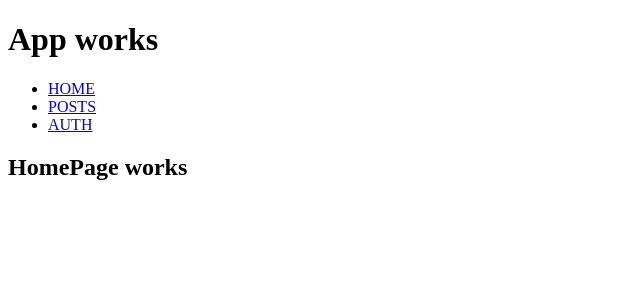
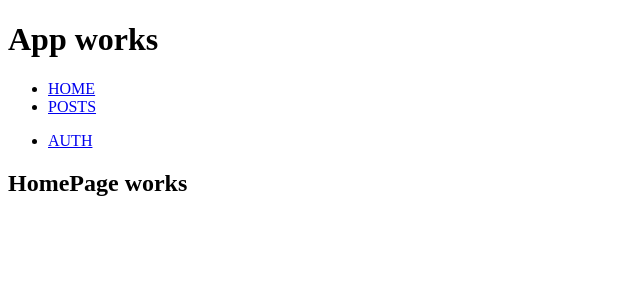
Before and after one commit to costaline/posts-firebase, a React app: page / in a window 1280 px wide. Shown: the top 300 px of the page, without its empty margins (0-640 px from the left). Built offline with nearby package versions, Linux system fonts and the light colour scheme.

Commit message:
update navbar

```diff
--- a/src/app/components/navbar/navbar.jsx
+++ b/src/app/components/navbar/navbar.jsx
@@ -2,6 +2,7 @@ import React from "react";
 import { NavLink } from "react-router-dom";
 import { connect } from "react-redux";
 import { bindActionCreators } from "redux";
+import PropTypes from "prop-types";
 
 import { authActions } from "~store/actions";
 
@@ -22,26 +23,28 @@ const NavBar = ({ user, logoutUser }) => {
               <NavLink to="/new-post">NEW POST</NavLink>
             </li>
           )}
+        </ul>
 
-          {!user && (
+        <ul>
+          {user ? (
+            <>
+              <li>{user.email}</li>
+              <li onClick={logoutUser}>LOGOUT</li>
+            </>
+          ) : (
             <li>
               <NavLink to="/auth">AUTH</NavLink>
             </li>
           )}
         </ul>
-
-        {user && (
-          <ul>
-            <li>
-              <NavLink to="/new-post">NEW POST</NavLink>
-            </li>
-            <li>{user.email}</li>
-            <li onClick={logoutUser}>LOGOUT</li>
-          </ul>
-        )}
       </nav>
     </header>
   );
+};
+
+NavBar.propTypes = {
+  user: PropTypes.shape({ email: PropTypes.string }),
+  logoutUser: PropTypes.func.isRequired
 };
 
 const mapStateToProps = (state) => {
```
